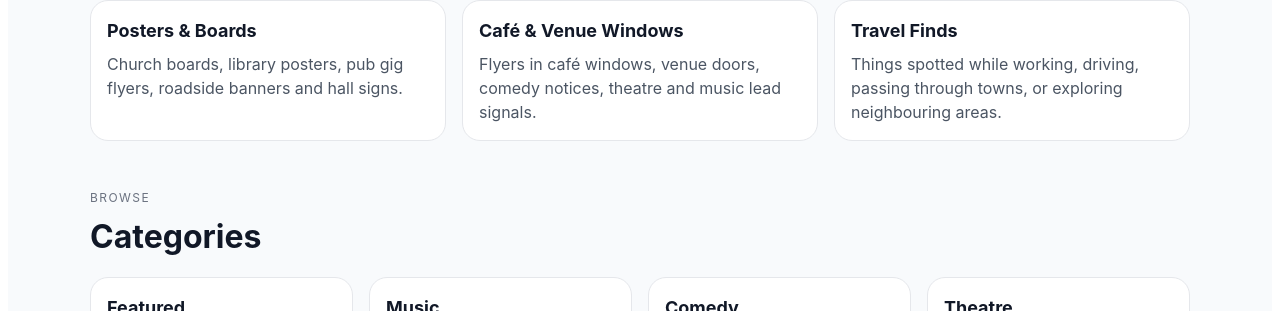
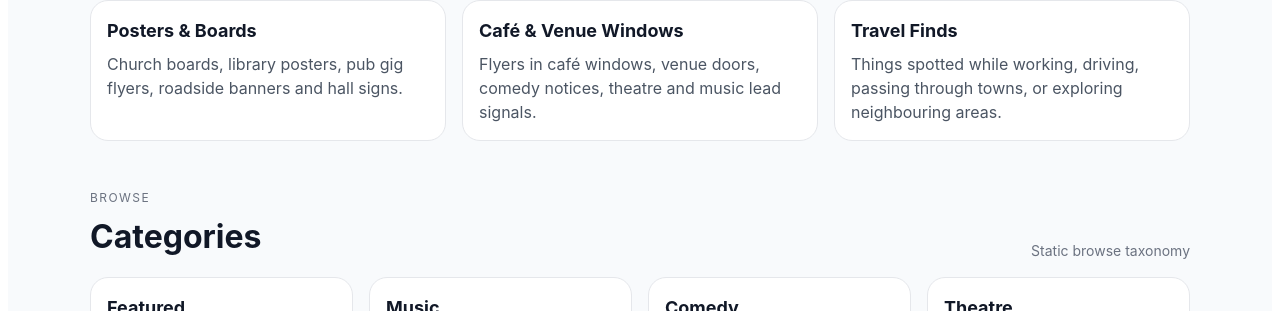
Before and after one commit to ComicCoder23/kch-radar, a React (Vite) app: page / in a window 1280 px wide. Shown: the part 1097-1408 px from the top of the page. Built offline with nearby package versions, Linux system fonts and the light colour scheme; no server answers; the HTML template or start-up script is replaced by a standard one.

Commit message:
Extend homepage live feed into category summaries

```diff
--- a/src/App.jsx
+++ b/src/App.jsx
@@ -27,6 +27,7 @@ function normalizeFeedItem(item) {
     date: item.date || '',
     note: item.shortCopy || item.notes || '',
     link: item.mainLink || '',
+    cardType: item.cardType || '',
   };
 }
 
@@ -51,6 +52,13 @@ export default function App() {
     loadFeed();
   }, []);
 
+  const liveCards = useMemo(() => {
+    if (feedData?.cards?.length) {
+      return feedData.cards.map(normalizeFeedItem);
+    }
+    return [];
+  }, [feedData]);
+
   const featuredItems = useMemo(() => {
     if (feedData?.featured?.length) {
       return feedData.featured.map(normalizeFeedItem);
@@ -64,6 +72,10 @@ export default function App() {
       ? 'Fallback mock data'
       : 'Loading live feed...';
 
+  const categorySourceLabel = liveCards.length
+    ? `Live Google Sheet feed · ${liveCards.length} total live card${liveCards.length === 1 ? '' : 's'}`
+    : 'Static browse taxonomy';
+
   return (
     <main style={{ background: '#f8fafc', minHeight: '100vh' }}>
       <div style={pageStyle}>
@@ -71,7 +83,7 @@ export default function App() {
         <FeaturedNow items={featuredItems} sourceLabel={featuredSourceLabel} />
         <HiddenOpportunities />
         <LocalSignalsFeed />
-        <CategoryGrid />
+        <CategoryGrid liveCards={liveCards} sourceLabel={categorySourceLabel} />
         <SubmitSignalForm />
       </div>
     </main>
--- a/src/components/CategoryGrid.jsx
+++ b/src/components/CategoryGrid.jsx
@@ -1,12 +1,43 @@
 import { mockQueueData } from '../data/mockQueueData';
 
-export default function CategoryGrid() {
+function buildLiveCategoryCards(liveCards) {
+  const grouped = new Map();
+
+  liveCards.forEach((card) => {
+    const key = card.category || 'Uncategorised';
+    if (!grouped.has(key)) {
+      grouped.set(key, []);
+    }
+    grouped.get(key).push(card);
+  });
+
+  return Array.from(grouped.entries()).map(([title, cards]) => {
+    const towns = [...new Set(cards.map((card) => card.town).filter(Boolean))].slice(0, 3);
+    const count = cards.length;
+    const townText = towns.length ? ` · ${towns.join(', ')}` : '';
+
+    return {
+      id: title,
+      title,
+      intro: `${count} live item${count === 1 ? '' : 's'}${townText}`,
+    };
+  });
+}
+
+export default function CategoryGrid({ liveCards = [], sourceLabel = '' }) {
+  const cards = liveCards.length ? buildLiveCategoryCards(liveCards) : mockQueueData.categories;
+
   return (
     <section style={{ padding: '24px 0' }}>
-      <div style={{ fontSize: '12px', textTransform: 'uppercase', letterSpacing: '0.12em', color: '#6b7280' }}>Browse</div>
-      <h2 style={{ margin: '6px 0 16px', fontSize: '32px' }}>Categories</h2>
+      <div style={{ display: 'flex', justifyContent: 'space-between', alignItems: 'end', gap: '16px', marginBottom: '16px' }}>
+        <div>
+          <div style={{ fontSize: '12px', textTransform: 'uppercase', letterSpacing: '0.12em', color: '#6b7280' }}>Browse</div>
+          <h2 style={{ margin: '6px 0 0', fontSize: '32px' }}>Categories</h2>
+        </div>
+        <div style={{ color: '#6b7280', fontSize: '14px' }}>{sourceLabel}</div>
+      </div>
       <div style={{ display: 'grid', gridTemplateColumns: 'repeat(auto-fit, minmax(210px, 1fr))', gap: '16px' }}>
-        {mockQueueData.categories.map((item) => (
+        {cards.map((item) => (
           <article key={item.id} style={{ border: '1px solid #e5e7eb', borderRadius: '18px', padding: '16px', background: '#fff' }}>
             <h3 style={{ margin: '0 0 8px', fontSize: '18px' }}>{item.title}</h3>
             <p style={{ margin: 0, color: '#4b5563' }}>{item.intro}</p>
```
Also changed, not shown: src/data/README.md.
